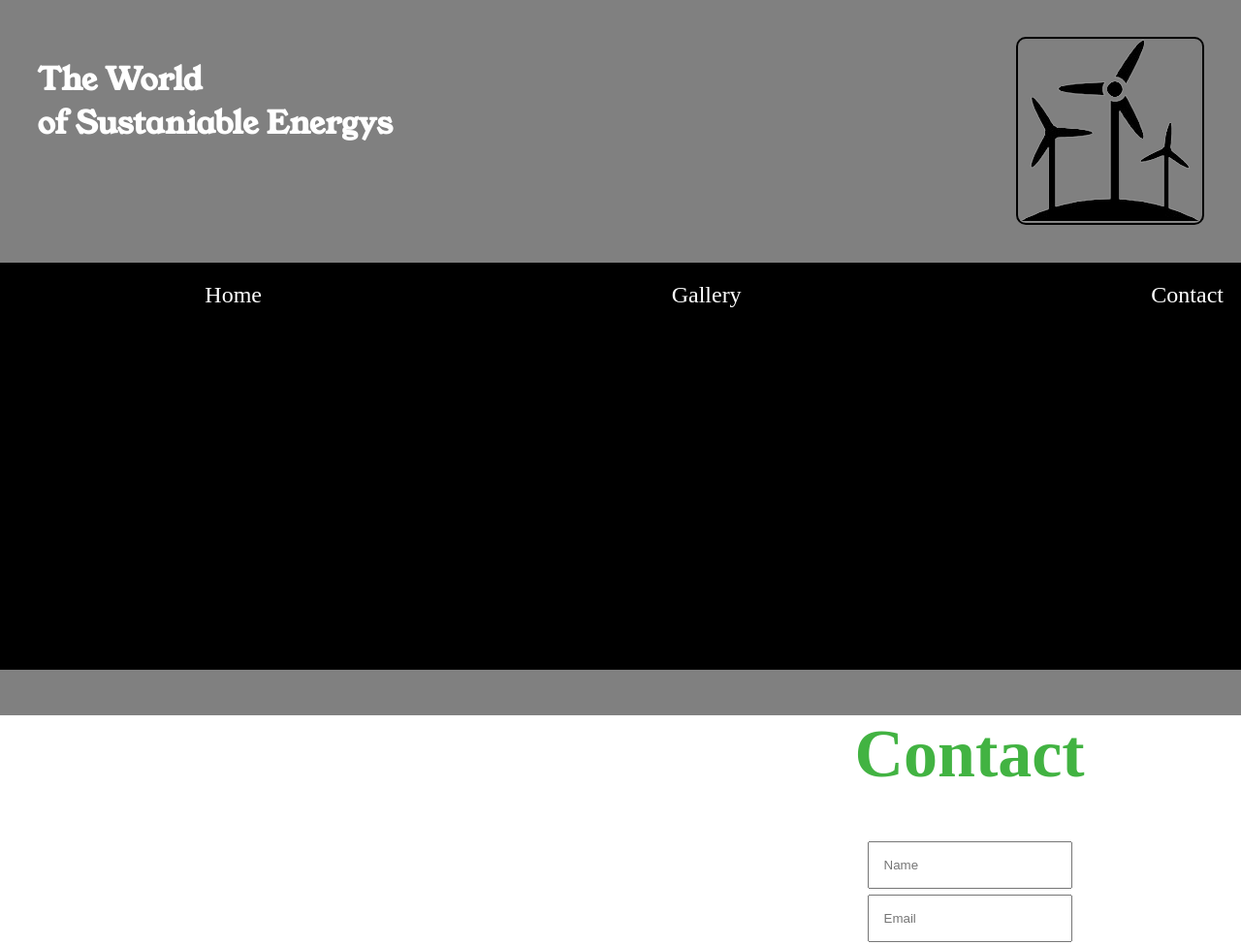
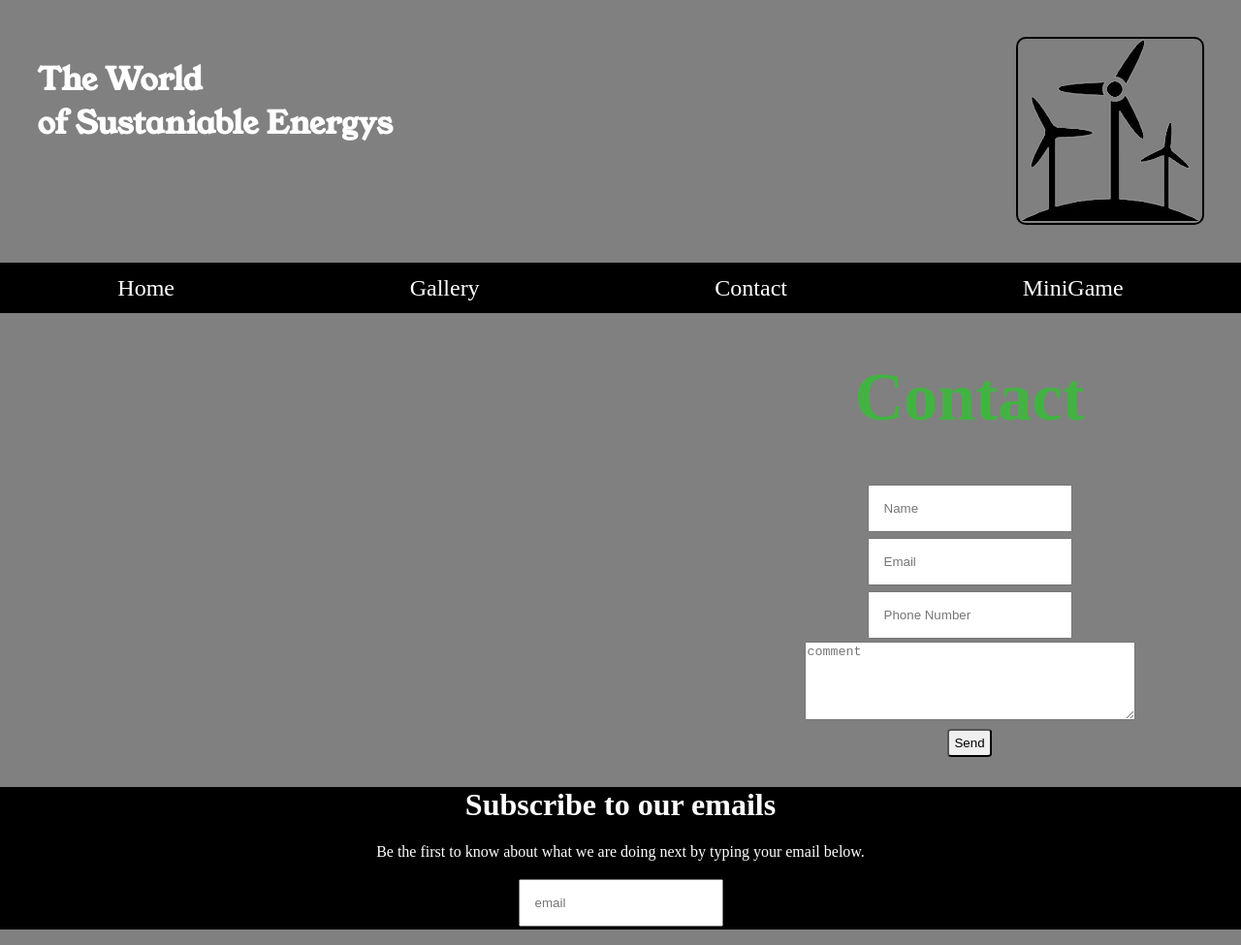
Before and after one commit to SeanGeaney02/seangeaney02.github.io, a plain HTML site: page ContactPage.html in a window 1280 px wide. Shown: the top 975 px of the page at 97% size. Drawn offline with Linux system fonts and the light colour scheme; a web font is replaced by a local one.

Commit message:
Add files via upload

```diff
--- a/ContactPage.html
+++ b/ContactPage.html
@@ -29,7 +29,7 @@
         </div>
     </nav>
 
-<div>
+<div id="contactForm">
     <h1 id="Heading" style="font-size:70px;">Contact</h1>
 
     <input type="name" placeholder="Name">
--- a/css/ContactPage.css
+++ b/css/ContactPage.css
@@ -11,7 +11,7 @@
 #nav {
     display: flex;
     flex-direction: row;
-    flex-basis: auto;
+    flex-basis: 1%;
     justify-content: space-around;
     background-color: black;
 }
@@ -33,9 +33,9 @@ body{
     margin: 0px;
 }
 
-div{
+#contactForm{
     text-align: center;
-    background-color: white;
+    background-color: gray;
     height: 420px;
     width: 2000px;
 
@@ -62,7 +62,7 @@ border-radius: 10%;
 }
 
 #CBottom{
-    background-color:rgb(66, 179, 66) ;
+    background-color:black;
     text-align: center;
     color: white;
 
```
